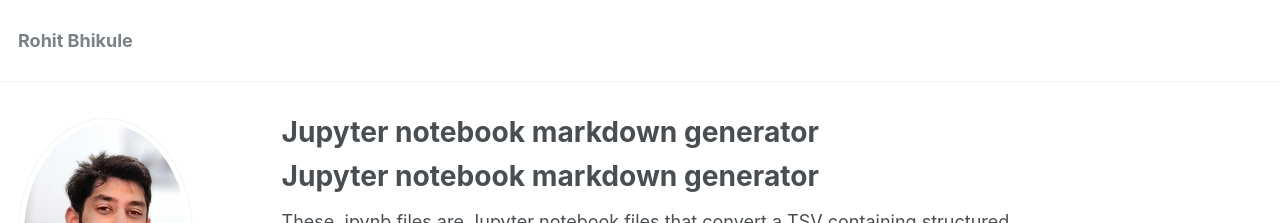
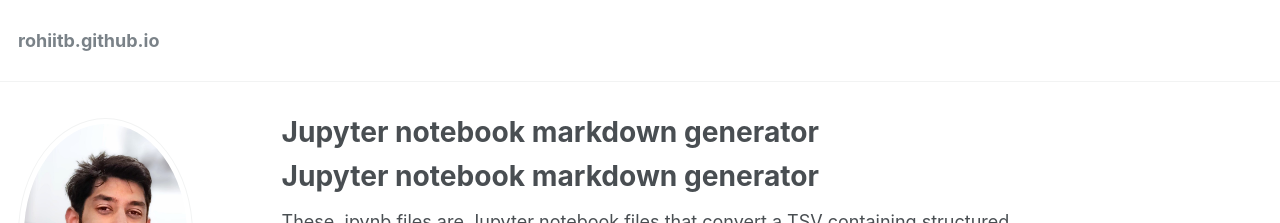
Before and after one commit to rohiitb/rohiitb.github.io, a Jekyll site: the page built from markdown_generator/readme.md, in a window 1280 px wide. Shown: the top 223 px of the page. Built offline with Jekyll 4.4.1, drawn with Linux system fonts in a browser that asks for light colours; our own code applies the rules of GitHub Pages for plain Markdown files.

```diff
--- a/_config.yml
+++ b/_config.yml
@@ -7,7 +7,7 @@
 
 # Site Settings
 locale                   : "en-US"
-title                    : "Rohit Bhikule"
+title                    :
 title_separator          : "-"
 name                     : &name "Rohit Bhikule"
 description              : &description "Senior Robotics Software Engineer at Terran Robotics"
```
Also changed, not shown: _pages/about.md (+1 -1 lines).
